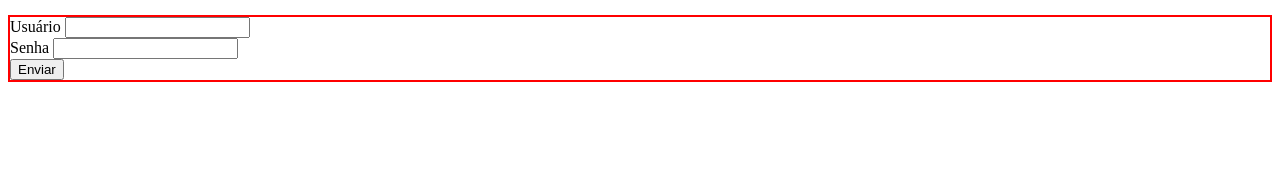
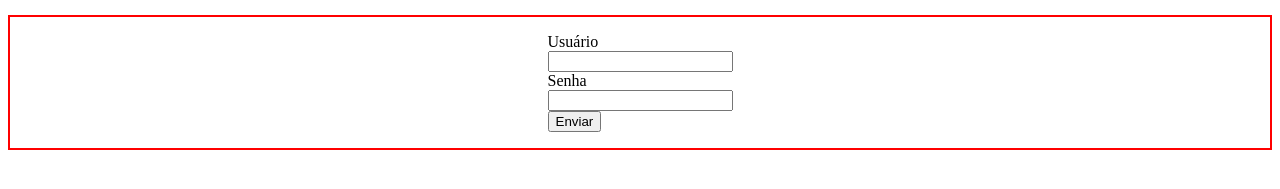
Before and after one commit to pablinho-programador/display-flex, a plain HTML site: page index.html in a window 1280 px wide. Shown: the part 585-774 px from the top of the page. Drawn offline with Linux system fonts and the light colour scheme.

Commit message:
Display-flex: Finalizado

```diff
--- a/index.html
+++ b/index.html
@@ -27,7 +27,7 @@
 
         </section>
 
-        <section>
+        <section class="formulario">
             <form action="">
                 <div>
                     <label for="usuario">Usuário</label>
--- a/style.css
+++ b/style.css
@@ -41,4 +41,15 @@ section{
 
 .formulario{
     padding: 1rem;
+    display: flex;
+    justify-content: center;
 }
+
+.formulario div {
+    display: flex;
+    flex-direction: column;
+}
+
+.formulario form {
+    max-width: 40rem;
+}
```
